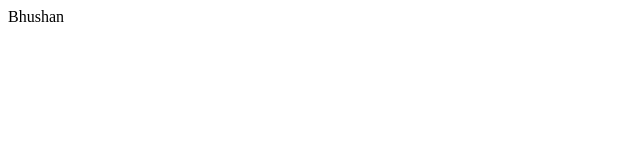
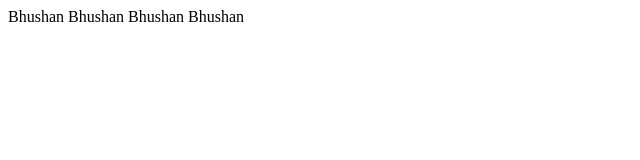
Before and after one commit to cbhushan0618/LocalRepo, a plain HTML site: page index.html in a window 1280 px wide. Shown: the whole page, without its empty margins (0-640 px from the left). Drawn offline with Linux system fonts and the light colour scheme.

Commit message:
add new feratfda

```diff
--- a/index.html
+++ b/index.html
@@ -7,5 +7,8 @@
 </head>
 <body>
     Bhushan
+    Bhushan
+    Bhushan
+    Bhushan
 </body>
 </html>
```
